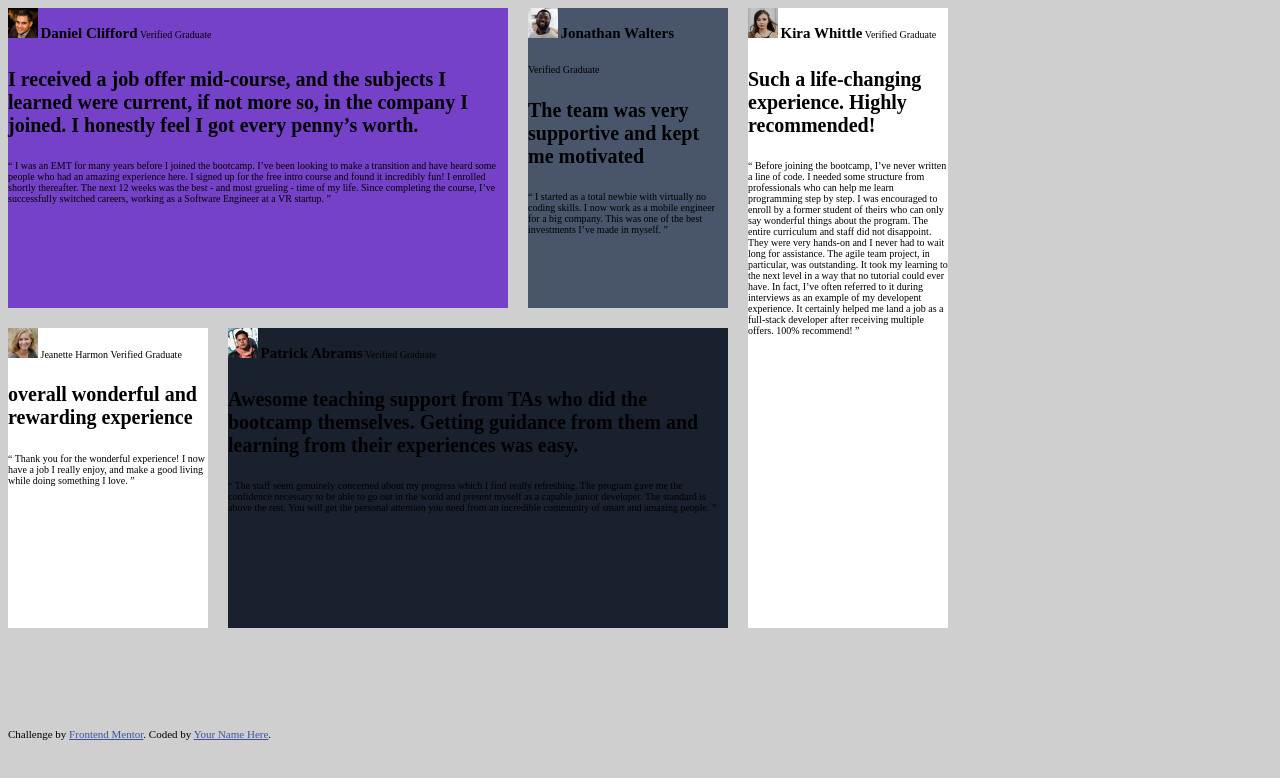
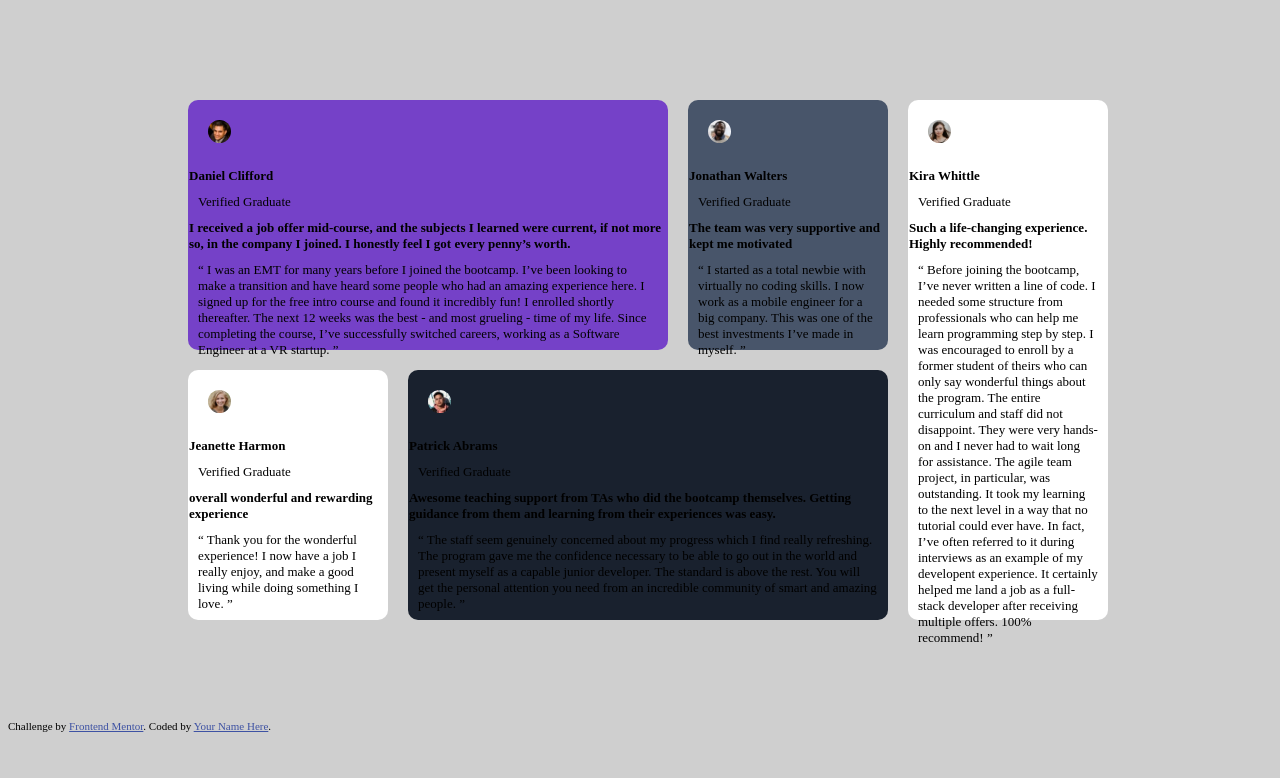
Before and after one commit to JoseTulio/Se-o-de-grade-de-depoimentos, a plain HTML site: page index.html in a window 1280 px wide. Drawn offline with Linux system fonts and the light colour scheme.

Commit message:
atualizaçoes

```diff
--- a/index.html
+++ b/index.html
@@ -13,7 +13,7 @@
     <div class="daniel">
       <img src="./images/image-daniel.jpg" alt="">
       <h2>Daniel Clifford</h2>
-      <p> Verified Graduate </p>
+      <p class="verificacao"> Verified Graduate </p>
       <h1>I received a job offer mid-course, and the subjects I learned were current, if not more so, in the company I joined. I honestly feel I got every penny’s worth.
       </h1>
       <p>“ I was an EMT for many years before I joined the bootcamp. I’ve been looking to make a transition and have heard some people who had an amazing experience here. I signed up for the free intro course and found it incredibly fun! I enrolled shortly thereafter. The next 12 weeks was the best - and most grueling - time of my life. Since completing the course, I’ve successfully switched careers, working as a Software Engineer at a VR  startup. ”
@@ -24,7 +24,7 @@
 
       <img src="./images/image-jonathan.jpg" alt="">
       <h2>Jonathan Walters</h2>
-      <p>Verified Graduate</p>
+      <p class="verificacao">Verified Graduate</p>
 
       <h1>The team was very supportive and kept me motivated</h1>
 
@@ -36,7 +36,7 @@
   <div class="kira">
   <img src="./images/image-kira.jpg" alt="">
   <h2>Kira Whittle</h2>
-  <p>Verified Graduate</p>
+  <p class="verificacao">Verified Graduate</p>
 
   <h1>Such a life-changing experience. Highly recommended!</h1>
 
@@ -46,8 +46,8 @@
 
     <div class="jeanette">
       <img src="./images/image-jeanette.jpg" alt="">
-      <p>Jeanette Harmon</p>
-      <p>Verified Graduate</p>
+      <h2>Jeanette Harmon</h2>
+      <p class="verificacao">Verified Graduate</p>
 
       <h1>overall wonderful and rewarding experience</h1>
 
@@ -58,7 +58,7 @@
   <div class="patrick">
     <img src="./images/image-patrick.jpg" alt="">
     <h2>Patrick Abrams</h2>
-    <p>Verified Graduate</p>
+    <p class="verificacao">Verified Graduate</p>
     <h1>Awesome teaching support from TAs who did the bootcamp themselves. Getting guidance from them and learning from their experiences was easy.</h1>
     <p>“ The staff seem genuinely concerned about my progress which I find really refreshing. The program gave me the confidence necessary to be able to go out in the world and present myself as a capable junior developer. The standard is above the rest. You will get the personal attention you need from an incredible community of smart and amazing people. ”</p>
 
--- a/style.css
+++ b/style.css
@@ -4,26 +4,34 @@ body {
 
 main {
   display: grid;
-  grid-template-columns: 200px 500px 200px;
-	grid-template-rows: 300px 300px;
+  grid-template-columns: 200px 480px 200px;
+	grid-template-rows: 250px 250px;
 	grid-template-areas:
 		"daniel jonathan kira"
     "jeanette patrick kira"
     ;
   gap: 20px;
-  font-size: x-small;
-
+  margin: 100px 180px;
 }
 
 h1 , h2 , p {
-  display: inline-block;
-  Font size: 13px;
-
+  font-size: 13px;
+  margin: 1px;
 }
 
+p {
+  display: block;
+  margin: 10px;
+}
+
+
 img {
-  height: 30px;
-  width: 30px;
+  display: inline-block;
+  border: 10px;
+  border-radius: 50%;
+  height: 23px;
+  width: 23px;
+  margin: 20px 20px;
 }
 
 a {
@@ -36,32 +44,35 @@ footer {
 }
 
 
+
 .daniel {
   background: hsl(263, 55%, 52%);
   grid-area: daniel;
-  width: 500px;
+  width: 480px;
+  border-radius: 10px;
+
 }
 
 .jonathan {
   background: hsl(217, 19%, 35%);
   grid-area: jonathan;
   width: 200px;
-  margin-left: 300px;
+  margin-left: 280px;
+  border-radius: 10px;
 
 }
 
 .kira {
   background: hsl(0, 0%, 100%);
   grid-area: kira;
+  border-radius: 10px;
 }
 
 .patrick {
 
   background: hsl(219, 29%, 14%);
   grid-area: patrick;
-
-
-
+  border-radius: 10px;
 }
 
 .jeanette {
@@ -69,4 +80,5 @@ footer {
   background: hsl(0, 0%, 100%);
   grid-area: jeanette;
   width: 200px;
+  border-radius: 10px;
 }
```
